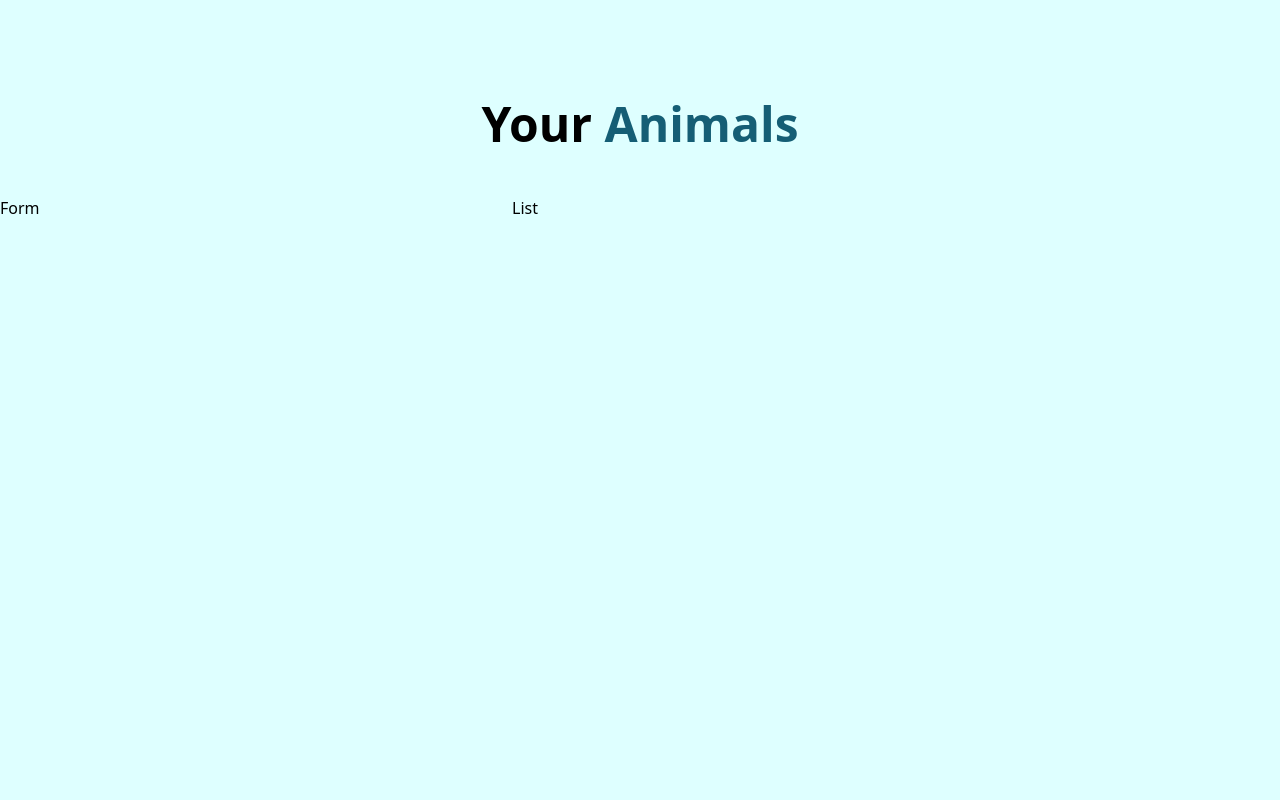
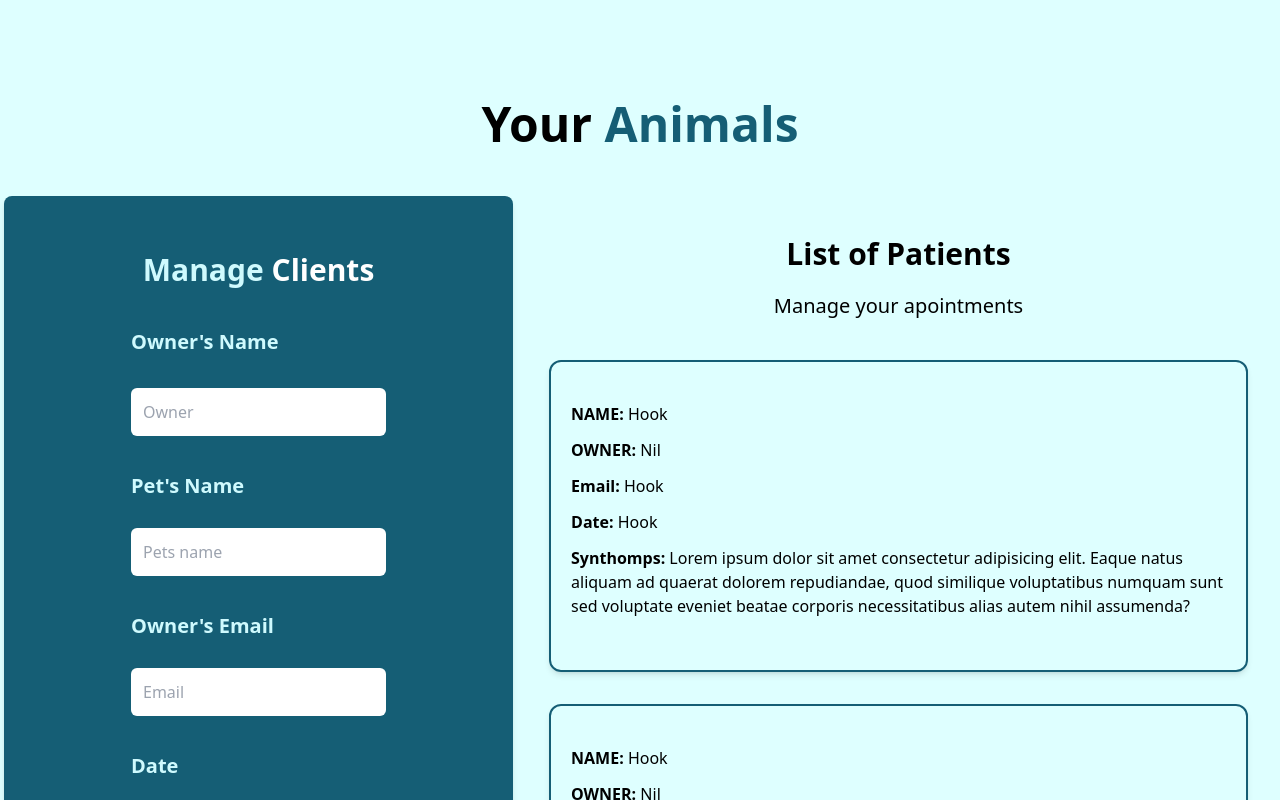
Before and after one commit to nilm9/react-clients, a React (Vite) app: page / in a window 1280 px wide. Shown: the top 800 px of the page. Built offline with nearby package versions, Linux system fonts and the light colour scheme.

Commit message:
fixed styless

```diff
--- a/src/App.jsx
+++ b/src/App.jsx
@@ -7,7 +7,7 @@ function App() {
   return (
     <div className="  container mx-auto mt-20">
         <Header/>
-        <div className="mt-12 flex">
+        <div className="mt-12 md:flex justify-items-center place-content-center">
             <Form/>
             <List />
         </div>
--- a/src/components/Form.jsx
+++ b/src/components/Form.jsx
@@ -1,8 +1,52 @@
 import React from 'react'
+import { useState } from 'react'
 
 const Form = () => {
+  const [name, setName] = useState('');
+  const [pet, setPet] = useState('');
+  const [email, setEmail] = useState('');
+  const [date, setDate] = useState('');
+  const [message, setMessage] = useState('');
+  console.log(name);
+
+  const handleSubmit = (e)=>{
+    e.preventDefault();
+
+
+  }
+
+
+
+
   return (
-    <div className='md:w-1/2 lg:w-2/5'>Form</div>
+    <div className='md:w-1/2 lg:w-2/5 rounded-lg bg-cyan-800 p-8 shadow-md justify-items-center mx-1'>
+      <h3 className='text-3xl font-semibold text-cyan-100 pb-8 pt-6'>Manage <span className='capitalize text-white'>clients</span> </h3>
+
+      <form action="post" className='flex flex-col ' onSubmit={handleSubmit}>
+        <label className='text-xl font-semibold text-cyan-100 my-2'>Owner's Name</label>
+        <input className='my-6 rounded-md p-3 ' type="text" placeholder='Owner' value={name}
+        onChange={(e)=>setName(e.target.value)}/>
+
+        <label className='text-xl font-semibold text-cyan-100 mt-3 mb-1'>Pet's Name</label>
+        <input type="text" className='my-6 rounded-md p-3' placeholder='Pets name' value={pet} onChange={ (e)=>setPet(e.target.value)}/>
+
+        <label className='text-xl font-semibold text-cyan-100 mt-3 mb-1'>Owner's Email</label>
+        <input type="text" className='my-6 rounded-md p-3' placeholder='Email' value={email} onChange={
+          (e)=>setEmail(e.target.value) }/>
+
+        <label className='text-xl font-semibold text-cyan-100 mt-3 mb-1'>Date</label>
+        <input type="date" id='alta' className='my-6 rounded-md p-3' value={date} onChange={
+          (e)=>setDate(e.target.value) } />
+
+        <label className='text-xl font-semibold text-cyan-100 mt-3 mb-1'>Pet's Synthoms</label>
+        <textarea className='my-6 p-3 rounded-md' name="synthoms" id="synthoms" cols="10" rows="5" placeholder='Synthoms' value={message} onChange={
+          (e)=>setMessage(e.target.value)} ></textarea>
+        <button type='submit' className='p-2 mt-5 bg-cyan-100 rounded-xl hover:bg-cyan-200 ' onClick={ handleSubmit}>Post</button>
+      </form>
+
+
+
+    </div>
   )
 }
 
--- a/src/components/List.jsx
+++ b/src/components/List.jsx
@@ -1,8 +1,19 @@
 import React from 'react'
+import Patient from './Patient'
 
 const List = () => {
   return (
-    <div className='md:w-1/2 lg:w-3/5'>List</div>
+    <div className='md:w-1/2 lg:w-3/5 h-screen  overflow-y-scroll '>
+      <h2 className='font-black text-3xl text-center mt-10  '>List of Patients</h2>
+      <p className='text-xl mt-5 mb-10 text-center'>
+        Manage your apointments
+      </p>
+      <Patient />
+      <Patient />
+
+      <Patient />
+
+    </div>
   )
 }
 
--- /dev/null
+++ b/src/components/Patient.jsx
@@ -0,0 +1,32 @@
+import React from 'react'
+
+const Patient = () => {
+  return (
+    <div className='m-8 px-5 py-10 shadow-md rounded-xl border-2 border-cyan-800'>
+      <p className='font-bold mb-3 text-cyan uppercase'>
+      Name: {''} <span className='font-normal normal-case'>Hook</span>
+      </p>
+      <p className='font-bold mb-3 text-cyan uppercase'>
+      Owner: {''} <span className='font-normal normal-case'>Nil</span>
+      </p>
+      <p className='font-bold mb-3 text-cyan'>
+      Email: {''} <span className='font-normal normal-case'>Hook</span>
+      </p>
+
+
+      <p className='font-bold mb-3 text-cyan'>
+      Date: {''} <span className='font-normal normal-case'>Hook</span>
+      </p>
+
+
+      <p className='font-bold mb-3 text-cyan'>
+      Synthomps: {''} <span className='font-normal normal-case'>Lorem ipsum dolor sit amet consectetur adipisicing elit. Eaque natus aliquam ad quaerat dolorem repudiandae, quod similique voluptatibus numquam sunt sed voluptate eveniet beatae corporis necessitatibus alias autem nihil assumenda?</span>
+      </p>
+
+
+
+    </div>
+  )
+}
+
+export default Patient
```
